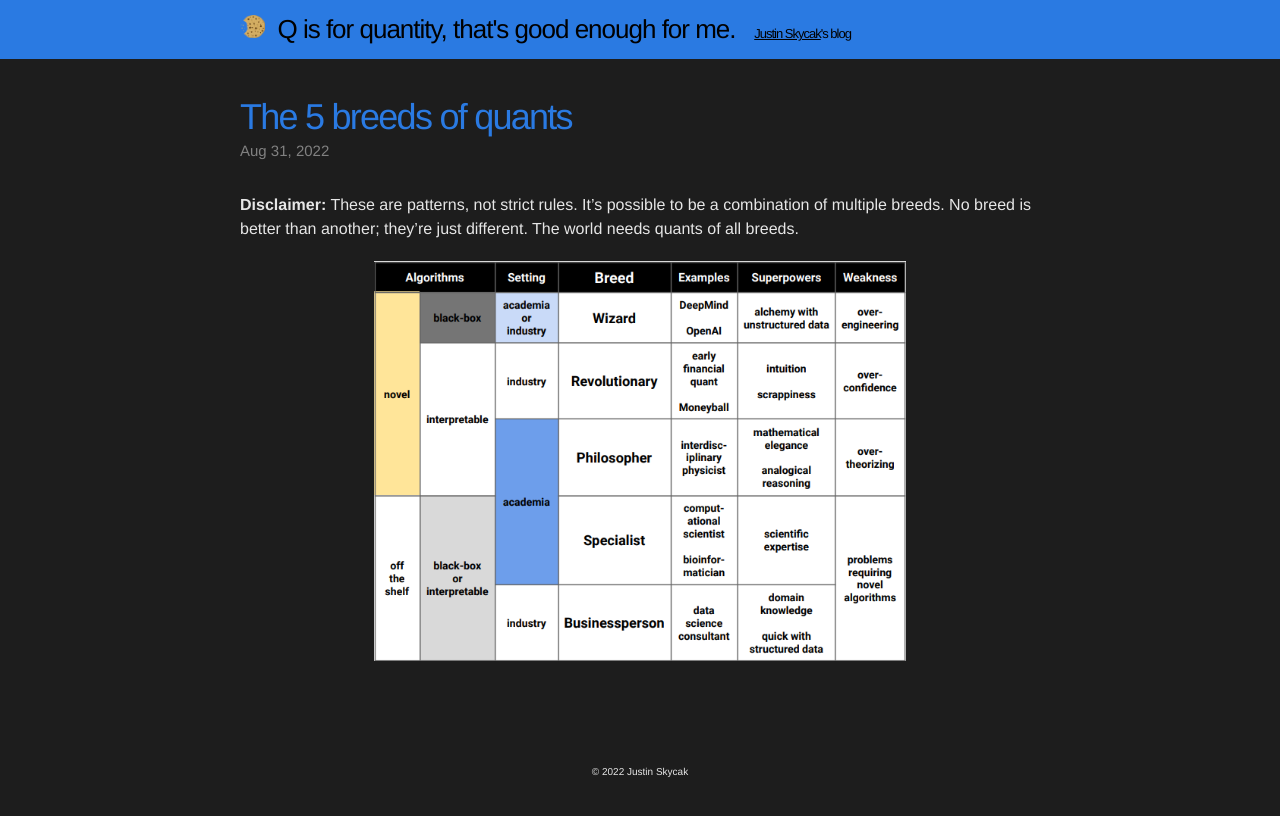
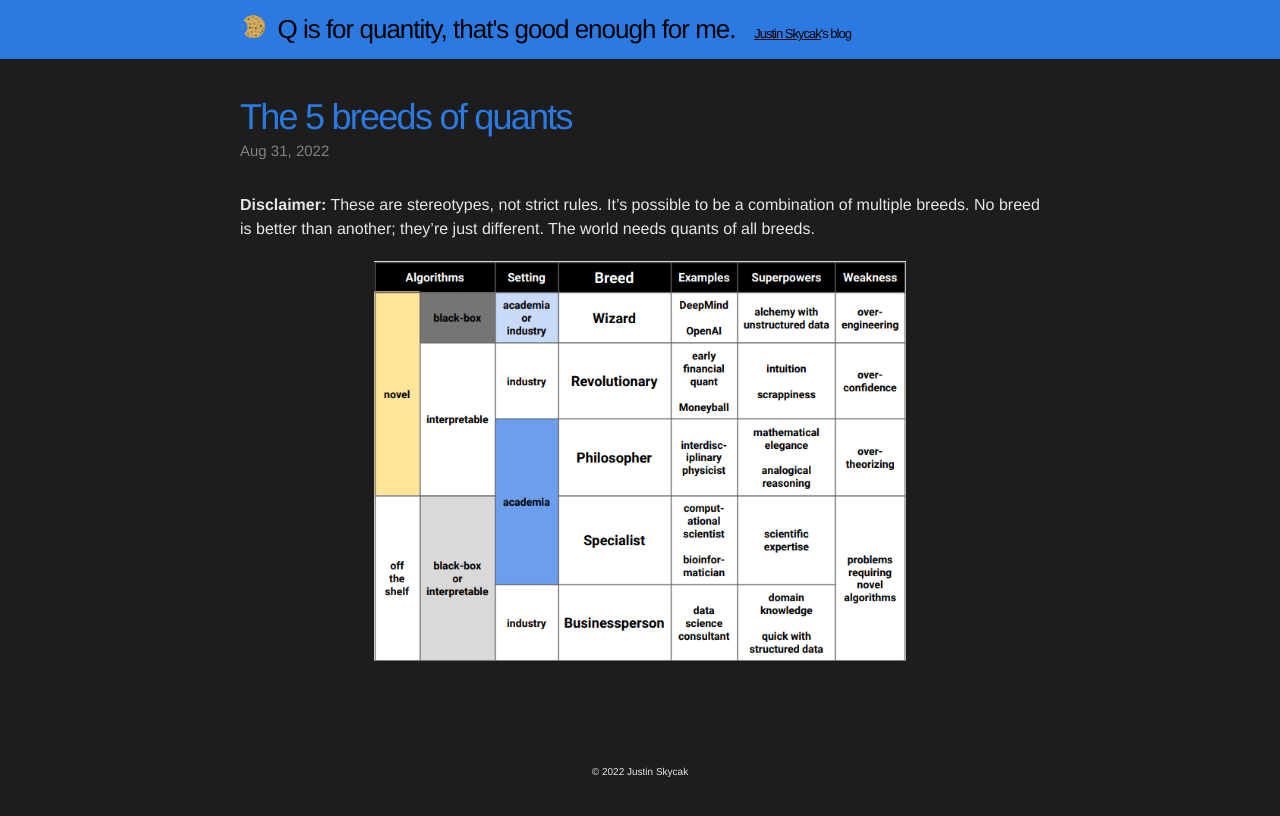
Before and after one commit to quantmonster/quantmonster.github.io, a Jekyll site: the page built from _posts/2022-08-31-the-5-breeds-of-quants.md, in a window 1280 px wide. Shown: the top 816 px of the page. Built offline with Jekyll 4.4.1, drawn with Linux system fonts in a browser that asks for light colours.

Commit message:
Update 2022-08-31-the-5-breeds-of-quants.md

```diff
--- a/_posts/2022-08-31-the-5-breeds-of-quants.md
+++ b/_posts/2022-08-31-the-5-breeds-of-quants.md
@@ -4,6 +4,6 @@ title:  "The 5 breeds of quants"
 excerpt: "Wizard, revolutionary, philosopher, specialist, businessperson."
 ---
 
-<b>Disclaimer:</b> These are patterns, not strict rules. It’s possible to be a combination of multiple breeds. No breed is better than another; they’re just different. The world needs quants of all breeds.
+<b>Disclaimer:</b> These are stereotypes, not strict rules. It’s possible to be a combination of multiple breeds. No breed is better than another; they’re just different. The world needs quants of all breeds.
 
 <center><img src="{{site.url}}/images/breeds-of-quants-table.png" style="border: none; height: 400px;" alt="breeds of quants table"></center>
```
